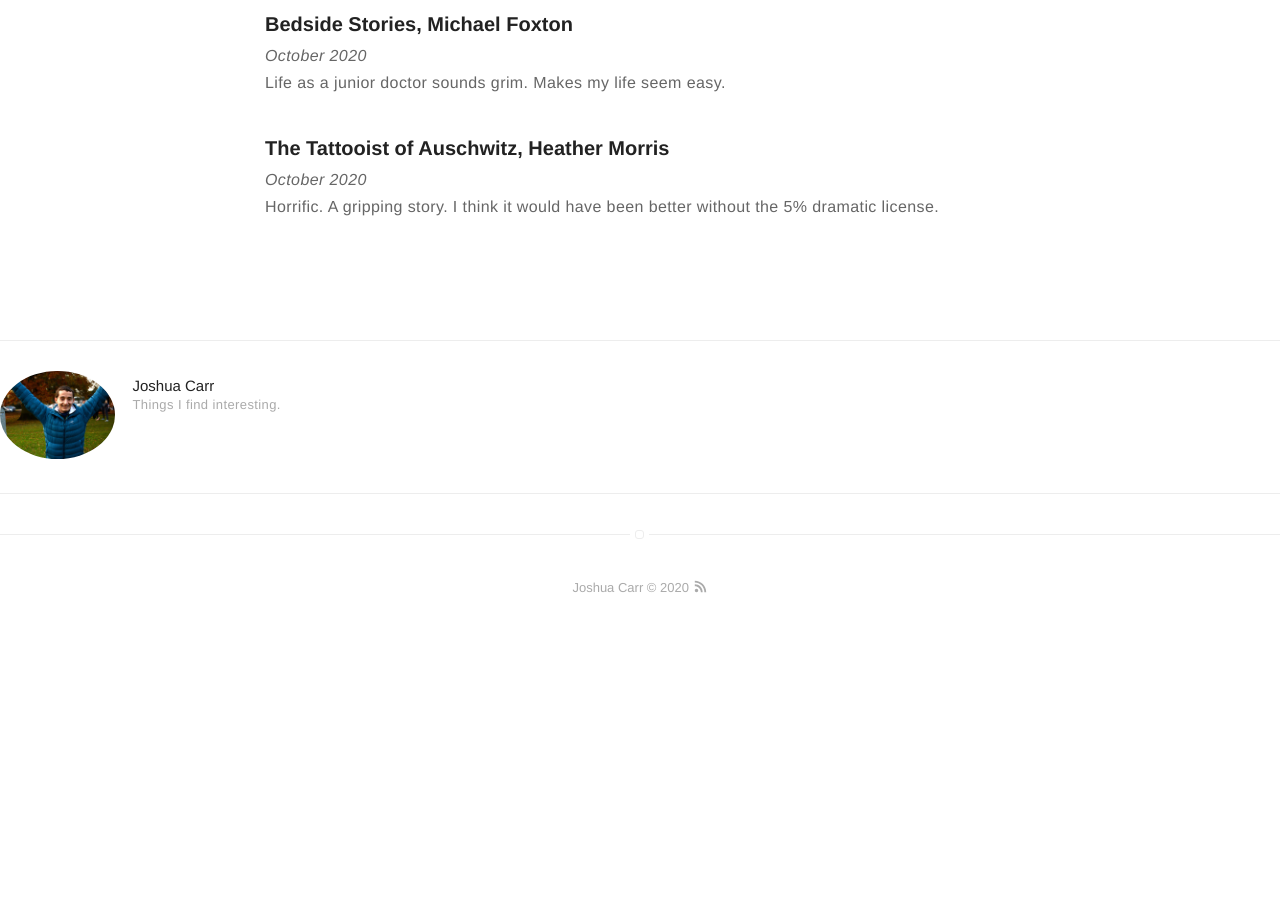
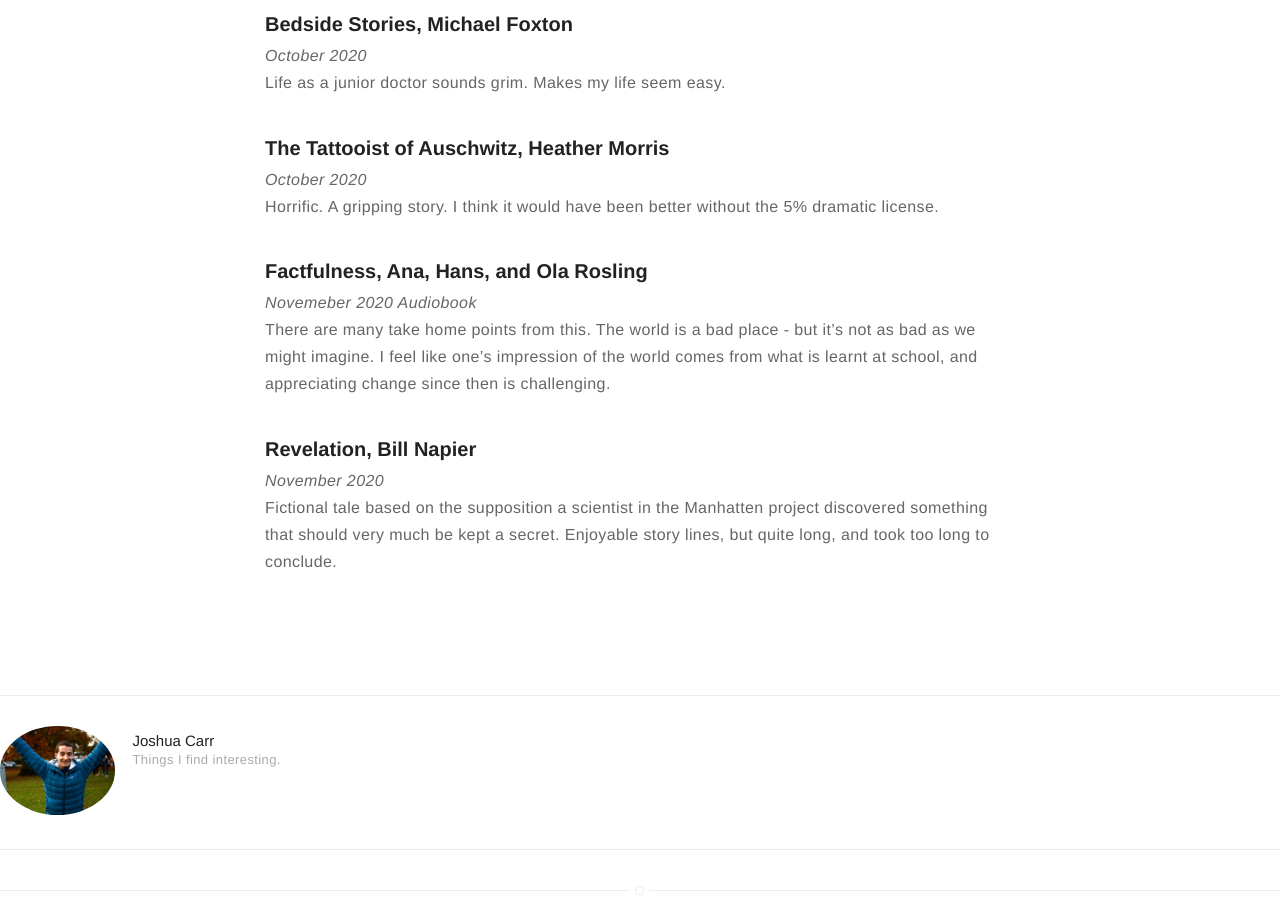
Before and after one commit to jc782/jc782.github.io, a Jekyll site: the page built from _posts/2020-04-06-BookReviews.markdown, in a window 1280 px wide and 900 px high, scrolled down 3892 px. Built offline with Jekyll 4.4.1, drawn with Linux system fonts in a browser that asks for light colours; before the commit the page ends 4527 px from its top, so only the background shows below that.

Commit message:
+ november book reviews

```diff
--- a/_posts/2020-04-06-BookReviews.markdown
+++ b/_posts/2020-04-06-BookReviews.markdown
@@ -135,3 +135,11 @@ Life as a junior doctor sounds grim. Makes my life seem easy.
 ### The Tattooist of Auschwitz, Heather Morris
 *October 2020*
 Horrific. A gripping story. I think it would have been better without the 5% dramatic license.
+
+### Factfulness, Ana, Hans, and Ola Rosling
+*Novemeber 2020 Audiobook*
+There are many take home points from this. The world is a bad place - but it's not as bad as we might imagine. I feel like one's impression of the world comes from what is learnt at school, and appreciating change since then is challenging.
+
+### Revelation, Bill Napier
+*November 2020*
+Fictional tale based on the supposition a scientist in the Manhatten project discovered something that should very much be kept a secret. Enjoyable story lines, but quite long, and took too long to conclude.
```
